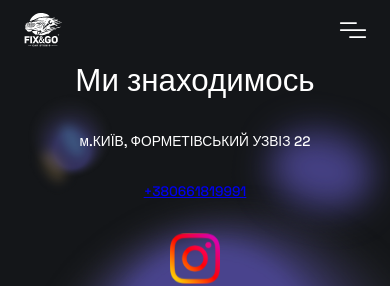
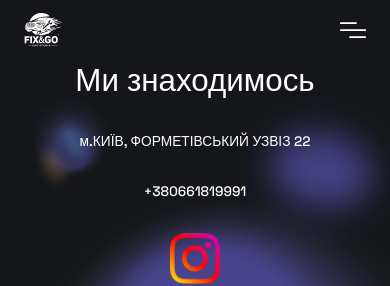
Before and after one commit to JickSuhoff/detailing-app, a React (Vite) app: page /contacts in a window 390 px wide. Shown: the top 286 px of the page. Built offline with nearby package versions, Linux system fonts and the light colour scheme.

Commit message:
text rewrite-2 | phone text color

```diff
--- a/src/pages/ContactPage/contactsPage.module.scss
+++ b/src/pages/ContactPage/contactsPage.module.scss
@@ -24,6 +24,9 @@
             font-size: calc(1.5vw + 4px);
             font-weight: 500;
             text-align: center;
+            text-decoration: none;
+            color: white;
+            cursor: pointer;
         }
         .instagramLink {
             cursor: pointer;
```
